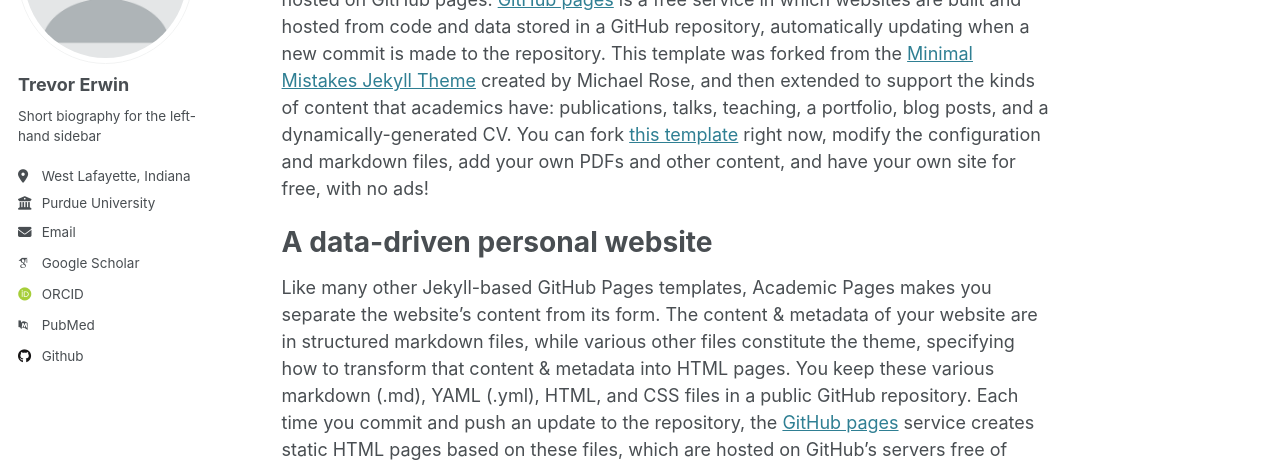
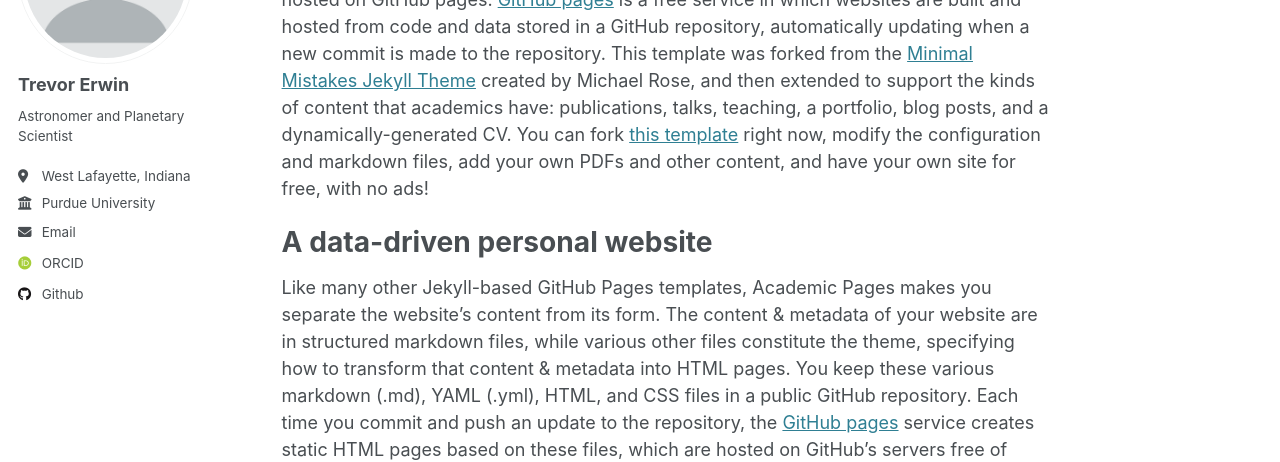
Before and after one commit to TrevorPErwin/TrevorPErwin.github.io, a Jekyll site: the page built from _pages/about.md, in a window 1280 px wide. Shown: the part 217-679 px from the top of the page. Built offline with Jekyll 4.4.1, drawn with Linux system fonts in a browser that asks for light colours; some web fonts are replaced.

Commit message:
Update bio and ORCID in config file

```diff
--- a/_config.yml
+++ b/_config.yml
@@ -24,7 +24,7 @@ author:
   avatar           : "profile.png"
   name             : "Trevor Erwin"
   pronouns         : # example: "she/her"
-  bio              : "Short biography for the left-hand sidebar"
+  bio              : "Astronomer and Planetary Scientist"
   location         : "West Lafayette, Indiana"
   employer         : "Purdue University"
   uri              : # URL
@@ -32,11 +32,9 @@ author:
 
   # Academic websites
   arxiv            : # URL - Update with the correct link to your profile
-  googlescholar    : "https://scholar.google.com/citations?user=PS_CX0AAAAAJ"
   impactstory      : # URL
-  orcid            : "http://orcid.org/yourorcidurl"
+  orcid            : "https://orcid.org/0009-0003-3244-4976"
   semantic         : # URL
-  pubmed           : "https://www.ncbi.nlm.nih.gov/pubmed/?term=john+snow"
   researchgate     : # URL
   scopus           : # URL
 
```
